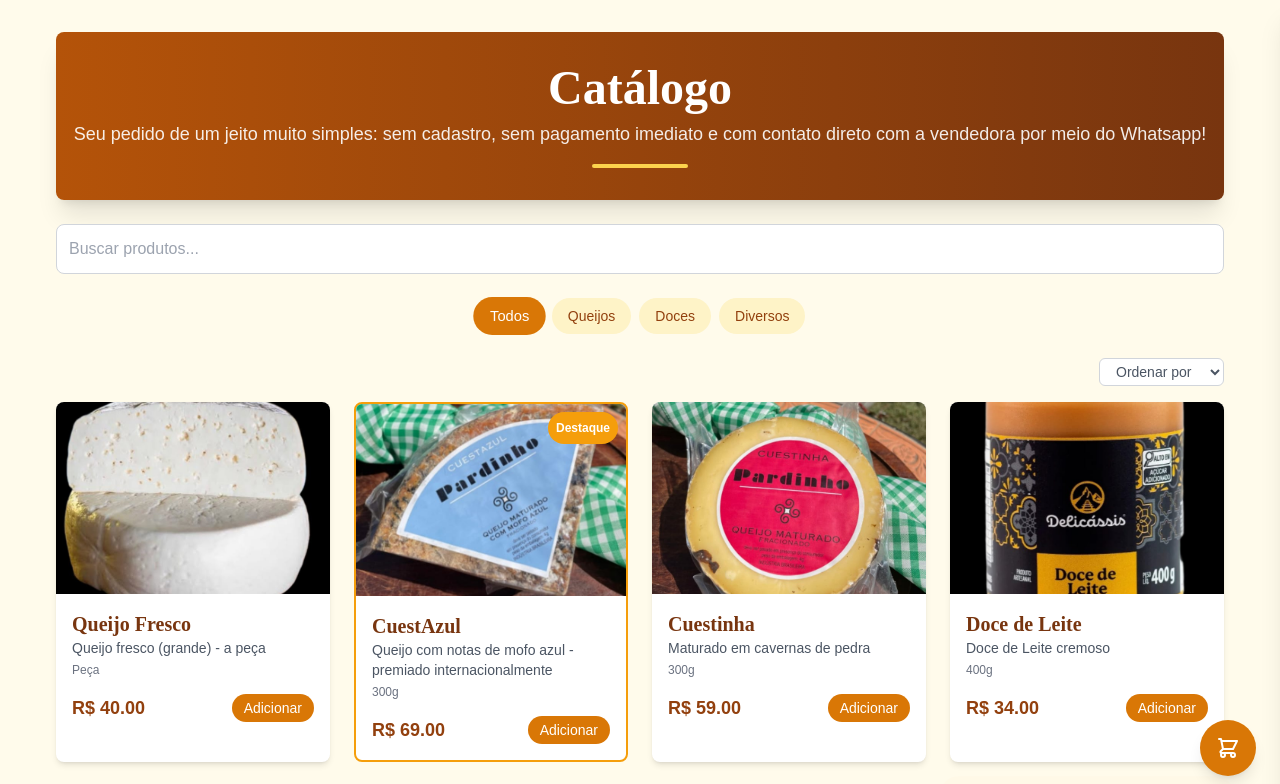
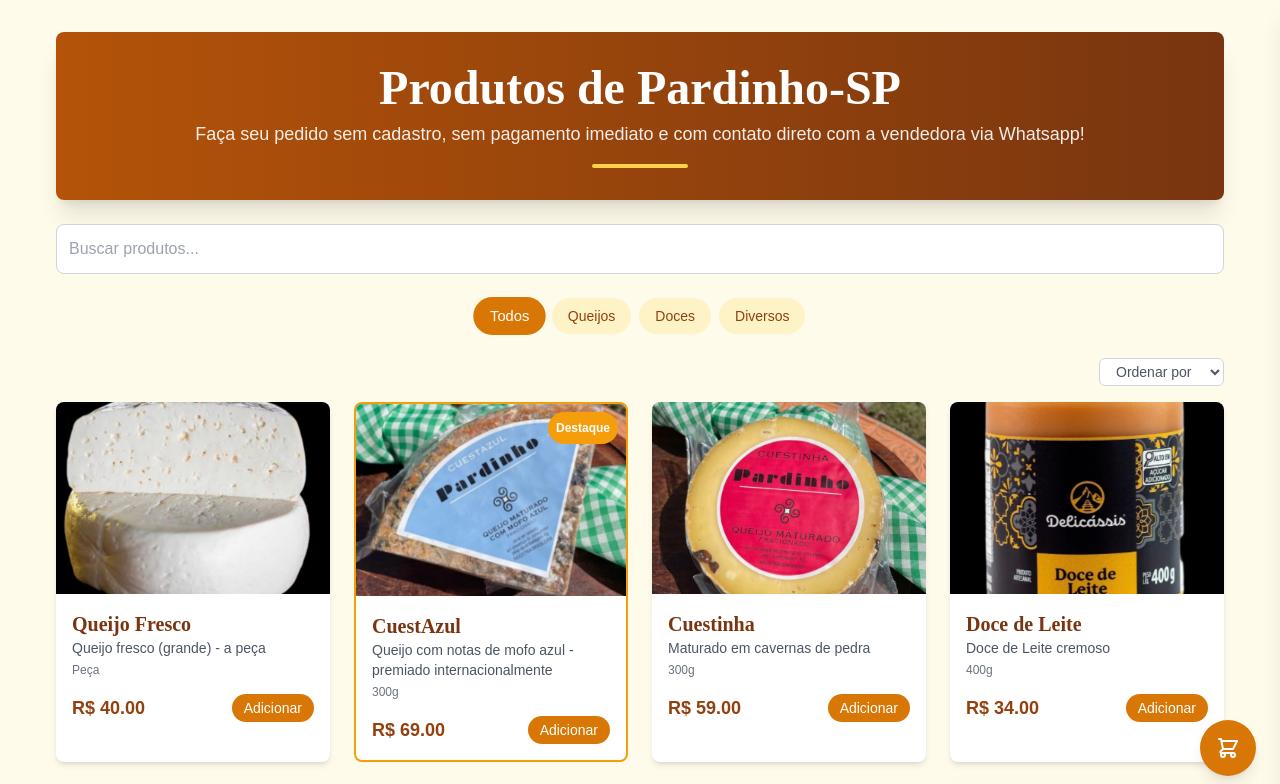
Before and after one commit to vumex/cardapiomonara, a React app: page / in a window 1280 px wide. Shown: the top 784 px of the page. Built offline with nearby package versions, Linux system fonts and the light colour scheme; the HTML template or start-up script is replaced by a standard one.

Commit message:
Update App.tsx

```diff
--- a/src/App.tsx
+++ b/src/App.tsx
@@ -106,8 +106,8 @@
     <div className={`min-h-screen bg-amber-50 ${temaMobile ? 'tema-mobile' : 'tema-desktop'}`}>
       <div className="container mx-auto px-4 py-8">
         <CardapioCabecalho
-          titulo="Catálogo"
-          subtitulo="Seu pedido de um jeito muito simples: sem cadastro, sem pagamento imediato e com contato direto com a vendedora por meio do Whatsapp!"
+          titulo="Produtos de Pardinho-SP"
+          subtitulo="Faça seu pedido sem cadastro, sem pagamento imediato e com contato direto com a vendedora via Whatsapp!"
         />
 
         <div className="relative">
```
